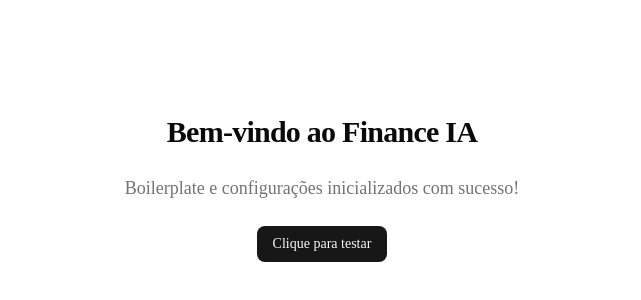
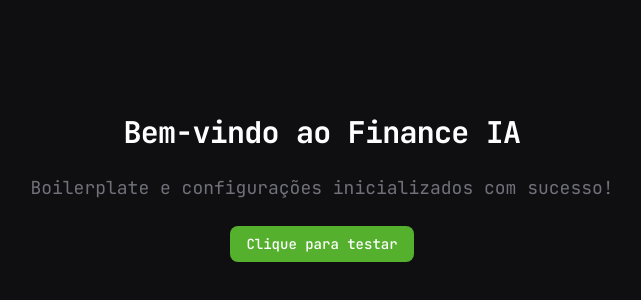
Before and after one commit to nataliaaraujolima/transaction-ia, a Next.js app: page / in a window 1280 px wide. Shown: the part 212-512 px from the top of the page, without its empty margins (318-959 px from the left). Built offline with nearby package versions, Linux system fonts and the light colour scheme.

Commit message:
chore:style guide

```diff
--- a/src/app/globals.css
+++ b/src/app/globals.css
@@ -7,8 +7,8 @@
 @theme inline {
   --color-background: var(--background);
   --color-foreground: var(--foreground);
-  --font-sans: var(--font-sans);
-  --font-mono: var(--font-geist-mono);
+  --font-sans: var(--font-jetbrains);
+  --font-mono: var(--font-jetbrains);
   --font-heading: var(--font-sans);
   --color-sidebar-ring: var(--sidebar-ring);
   --color-sidebar-border: var(--sidebar-border);
@@ -46,75 +46,58 @@
   --radius-2xl: calc(var(--radius) * 1.8);
   --radius-3xl: calc(var(--radius) * 2.2);
   --radius-4xl: calc(var(--radius) * 2.6);
+
+  --color-green: #55B02E;
+  --color-red: #E93030;
+  --color-dark-gray: #1F1F21;
+  --color-gray: #71717A;
+  --color-light-gray: #B8B8B8;
+  --color-bg-01: #0F0E11;
+  --color-bg-02: #141414;
+  --color-dark-green: #161716;
+
+  --text-heading-36: 2.25rem;
+  --text-heading-24: 1.5rem;
+  --text-heading-20: 1.25rem;
+  --text-subtitle-18: 1.125rem;
+  --text-body-16: 1rem;
+  --text-body-14: 0.875rem;
+  --text-caption-12: 0.75rem;
 }
 
 :root {
-  --background: oklch(1 0 0);
-  --foreground: oklch(0.145 0 0);
-  --card: oklch(1 0 0);
-  --card-foreground: oklch(0.145 0 0);
-  --popover: oklch(1 0 0);
-  --popover-foreground: oklch(0.145 0 0);
-  --primary: oklch(0.205 0 0);
-  --primary-foreground: oklch(0.985 0 0);
-  --secondary: oklch(0.97 0 0);
-  --secondary-foreground: oklch(0.205 0 0);
-  --muted: oklch(0.97 0 0);
-  --muted-foreground: oklch(0.556 0 0);
-  --accent: oklch(0.97 0 0);
-  --accent-foreground: oklch(0.205 0 0);
-  --destructive: oklch(0.577 0.245 27.325);
-  --border: oklch(0.922 0 0);
-  --input: oklch(0.922 0 0);
-  --ring: oklch(0.708 0 0);
-  --chart-1: oklch(0.87 0 0);
-  --chart-2: oklch(0.556 0 0);
-  --chart-3: oklch(0.439 0 0);
-  --chart-4: oklch(0.371 0 0);
-  --chart-5: oklch(0.269 0 0);
+  --background: #0F0E11;
+  --foreground: #FFFFFF;
+  --card: #141414;
+  --card-foreground: #FFFFFF;
+  --popover: #141414;
+  --popover-foreground: #FFFFFF;
+  --primary: #55B02E;
+  --primary-foreground: #FFFFFF;
+  --secondary: #1F1F21;
+  --secondary-foreground: #B8B8B8;
+  --muted: #1F1F21;
+  --muted-foreground: #71717A;
+  --accent: #55B02E;
+  --accent-foreground: #FFFFFF;
+  --destructive: #E93030;
+  --border: #1F1F21;
+  --input: #1F1F21;
+  --ring: #55B02E;
+  --chart-1: #55B02E;
+  --chart-2: #E93030;
+  --chart-3: #71717A;
+  --chart-4: #B8B8B8;
+  --chart-5: #141414;
   --radius: 0.625rem;
-  --sidebar: oklch(0.985 0 0);
-  --sidebar-foreground: oklch(0.145 0 0);
-  --sidebar-primary: oklch(0.205 0 0);
-  --sidebar-primary-foreground: oklch(0.985 0 0);
-  --sidebar-accent: oklch(0.97 0 0);
-  --sidebar-accent-foreground: oklch(0.205 0 0);
-  --sidebar-border: oklch(0.922 0 0);
-  --sidebar-ring: oklch(0.708 0 0);
-}
-
-.dark {
-  --background: oklch(0.145 0 0);
-  --foreground: oklch(0.985 0 0);
-  --card: oklch(0.205 0 0);
-  --card-foreground: oklch(0.985 0 0);
-  --popover: oklch(0.205 0 0);
-  --popover-foreground: oklch(0.985 0 0);
-  --primary: oklch(0.922 0 0);
-  --primary-foreground: oklch(0.205 0 0);
-  --secondary: oklch(0.269 0 0);
-  --secondary-foreground: oklch(0.985 0 0);
-  --muted: oklch(0.269 0 0);
-  --muted-foreground: oklch(0.708 0 0);
-  --accent: oklch(0.269 0 0);
-  --accent-foreground: oklch(0.985 0 0);
-  --destructive: oklch(0.704 0.191 22.216);
-  --border: oklch(1 0 0 / 10%);
-  --input: oklch(1 0 0 / 15%);
-  --ring: oklch(0.556 0 0);
-  --chart-1: oklch(0.87 0 0);
-  --chart-2: oklch(0.556 0 0);
-  --chart-3: oklch(0.439 0 0);
-  --chart-4: oklch(0.371 0 0);
-  --chart-5: oklch(0.269 0 0);
-  --sidebar: oklch(0.205 0 0);
-  --sidebar-foreground: oklch(0.985 0 0);
-  --sidebar-primary: oklch(0.488 0.243 264.376);
-  --sidebar-primary-foreground: oklch(0.985 0 0);
-  --sidebar-accent: oklch(0.269 0 0);
-  --sidebar-accent-foreground: oklch(0.985 0 0);
-  --sidebar-border: oklch(1 0 0 / 10%);
-  --sidebar-ring: oklch(0.556 0 0);
+  --sidebar: #141414;
+  --sidebar-foreground: #FFFFFF;
+  --sidebar-primary: #55B02E;
+  --sidebar-primary-foreground: #FFFFFF;
+  --sidebar-accent: #1F1F21;
+  --sidebar-accent-foreground: #FFFFFF;
+  --sidebar-border: #1F1F21;
+  --sidebar-ring: #55B02E;
 }
 
 @layer base {
--- a/src/app/layout.tsx
+++ b/src/app/layout.tsx
@@ -1,14 +1,9 @@
 import type { Metadata } from "next";
-import { Geist, Geist_Mono } from "next/font/google";
+import { JetBrains_Mono } from "next/font/google";
 import "./globals.css";
 
-const geistSans = Geist({
-  variable: "--font-geist-sans",
-  subsets: ["latin"],
-});
-
-const geistMono = Geist_Mono({
-  variable: "--font-geist-mono",
+const jetbrainsMono = JetBrains_Mono({
+  variable: "--font-jetbrains",
   subsets: ["latin"],
 });
 
@@ -23,10 +18,7 @@ export default function RootLayout({
   children: React.ReactNode;
 }>) {
   return (
-    <html
-      lang="en"
-      className={`${geistSans.variable} ${geistMono.variable} h-full antialiased`}
-    >
+    <html lang="en" className={`${jetbrainsMono.variable} h-full antialiased`}>
       <body className="min-h-full flex flex-col">{children}</body>
     </html>
   );
--- /dev/null
+++ b/src/app/style-guide/page.tsx
@@ -0,0 +1,97 @@
+import { Button } from "@/components/ui/button";
+
+const colors = [
+  { name: "Background 01", hex: "#0F0E11", variable: "--background", textLight: true },
+  { name: "Background 02", hex: "#141414", variable: "--card", textLight: true },
+  { name: "Dark Green", hex: "#161716", variable: "custom", textLight: true },
+  { name: "Green (Accent)", hex: "#55B02E", variable: "--primary", textLight: false },
+  { name: "Red (Alert)", hex: "#E93030", variable: "--destructive", textLight: false },
+  { name: "Dark Gray", hex: "#1F1F21", variable: "--secondary", textLight: true },
+  { name: "Gray", hex: "#71717A", variable: "--muted-foreground", textLight: false },
+  { name: "Light Gray", hex: "#B8B8B8", variable: "--secondary-foreground", textLight: false },
+  { name: "White", hex: "#FFFFFF", variable: "--foreground", textLight: false },
+];
+
+const typography = [
+  { label: "Heading 36", size: "2.25rem", weight: 700, className: "text-[2.25rem] font-bold" },
+  { label: "Heading 24", size: "1.5rem", weight: 700, className: "text-[1.5rem] font-bold" },
+  { label: "Heading 20", size: "1.25rem", weight: 700, className: "text-[1.25rem] font-bold" },
+  { label: "Subtitle 18", size: "1.125rem", weight: 700, className: "text-[1.125rem] font-bold" },
+  { label: "Body 16", size: "1rem", weight: 400, className: "text-base font-normal" },
+  { label: "Body 14 Bold", size: "0.875rem", weight: 700, className: "text-sm font-bold" },
+  { label: "Body 14 Regular", size: "0.875rem", weight: 400, className: "text-sm font-normal" },
+  { label: "Caption 12 Bold", size: "0.75rem", weight: 700, className: "text-xs font-bold" },
+  { label: "Caption 12 Regular", size: "0.75rem", weight: 400, className: "text-xs font-normal" },
+];
+
+export default function StyleGuidePage() {
+  return (
+    <div className="min-h-screen bg-background p-8 md:p-16">
+      <div className="mx-auto max-w-4xl space-y-16">
+        <header className="space-y-2">
+          <h1 className="text-3xl font-bold">Style Guide</h1>
+          <p className="text-muted-foreground text-base">
+            Finance IA - Design Tokens de Cores e Tipografia
+          </p>
+        </header>
+
+        <section className="space-y-6">
+          <h2 className="text-[1.5rem] font-bold">Cores</h2>
+          <div className="grid grid-cols-1 gap-4 sm:grid-cols-2 lg:grid-cols-3">
+            {colors.map((color) => (
+              <div key={color.hex} className="overflow-hidden rounded-lg border border-border">
+                <div
+                  className="flex h-20 items-end p-3"
+                  style={{ backgroundColor: color.hex }}
+                >
+                  <span
+                    className="text-xs font-mono"
+                    style={{ color: color.textLight ? "#FFFFFF" : "#000000" }}
+                  >
+                    {color.hex}
+                  </span>
+                </div>
+                <div className="bg-card p-3">
+                  <p className="text-card-foreground text-sm font-bold">{color.name}</p>
+                  <p className="text-muted-foreground text-xs font-mono">{color.variable}</p>
+                </div>
+              </div>
+            ))}
+          </div>
+        </section>
+
+        <section className="space-y-6">
+          <h2 className="text-[1.5rem] font-bold">Tipografia</h2>
+          <div className="space-y-6">
+            {typography.map((item) => (
+              <div key={item.label} className="border-b border-border pb-4">
+                <p className={item.className}>
+                  The quick brown fox jumps over the lazy dog
+                </p>
+                <div className="mt-2 flex items-center gap-4">
+                  <span className="text-muted-foreground text-xs font-mono">
+                    {item.label}
+                  </span>
+                  <span className="text-muted-foreground text-xs font-mono">
+                    {item.size} / {item.weight}
+                  </span>
+                </div>
+              </div>
+            ))}
+          </div>
+        </section>
+
+        <section className="space-y-6">
+          <h2 className="text-[1.5rem] font-bold">Componentes shadcn/ui</h2>
+          <div className="flex flex-wrap items-center gap-4">
+            <Button>Primary</Button>
+            <Button variant="secondary">Secondary</Button>
+            <Button variant="outline">Outline</Button>
+            <Button variant="ghost">Ghost</Button>
+            <Button variant="destructive">Destructive</Button>
+          </div>
+        </section>
+      </div>
+    </div>
+  );
+}
```
